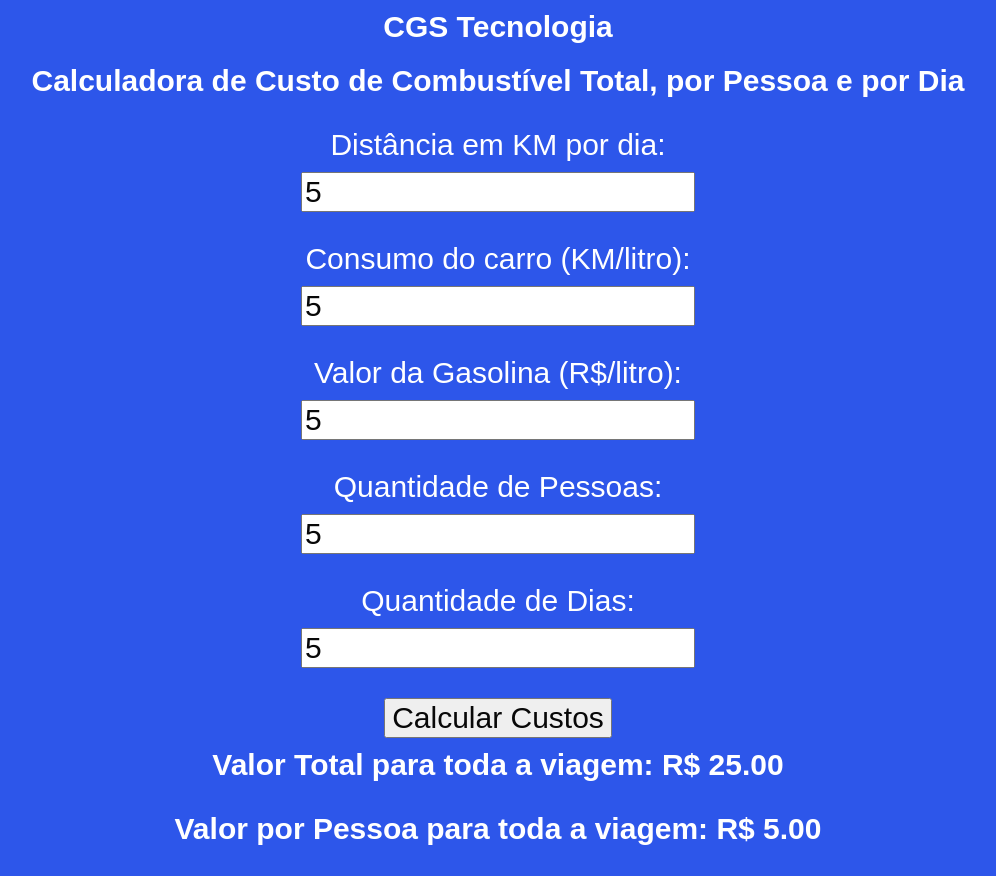
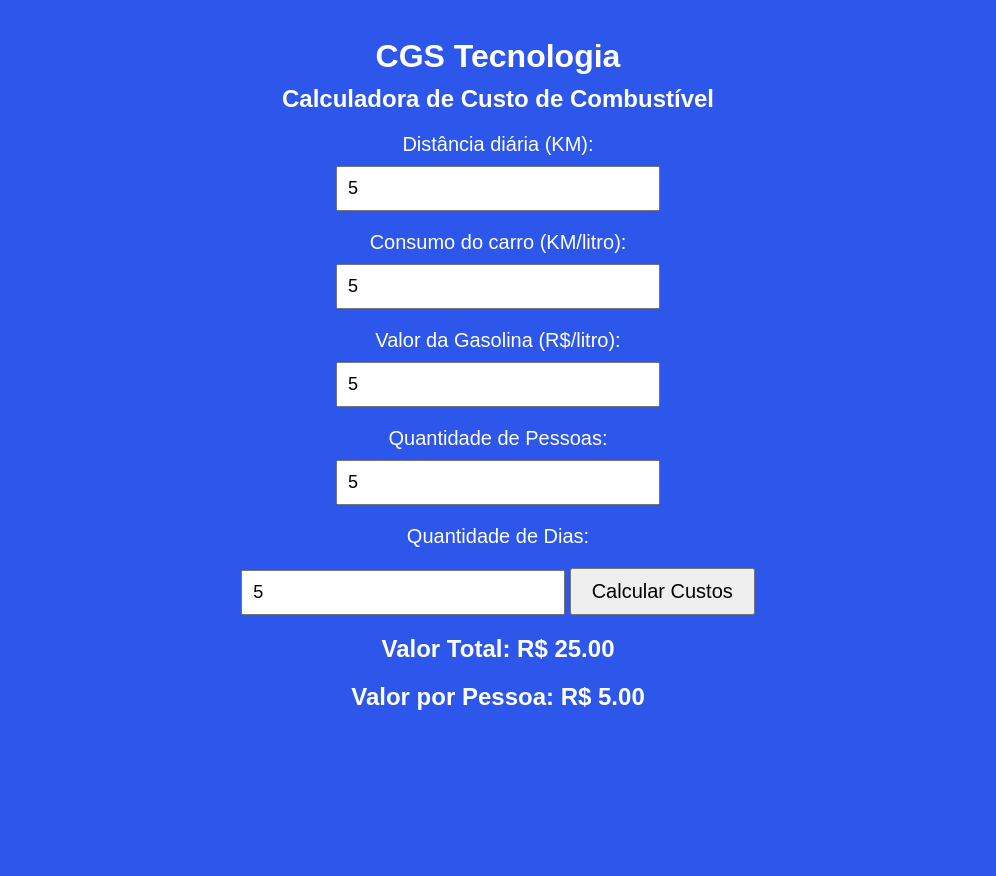
Before and after one commit to cleildogomes/CalculoGasolina, a plain HTML site: page index.html in a window 1280 px wide. Both pictures are taken after typing "5", "5", "5", "5", "5" into the empty fields and a click on the button "Calcular Custos". Shown: the whole page, without its empty margins (142-1138 px from the left). After the commit the page ends 800 px from the top, so only its background shows below. Drawn offline with Linux system fonts and the light colour scheme.

Commit message:
Update index.html

```diff
--- a/index.html
+++ b/index.html
@@ -1,135 +1,86 @@
 <!DOCTYPE html>
-<html>
+<html lang="pt-BR">
 <head>
+    <meta charset="UTF-8">
+    <meta name="viewport" content="width=device-width, initial-scale=1.0">
+    <title>Calculadora de Custo de Combustível</title>
     <style>
         body {
             font-family: Arial, sans-serif;
+            background-color: #2d56ea;
+            color: #fff;
             text-align: center;
-            background-color: #2d56ea;
+            padding: 20px;
         }
 
-        #container {
-            display: flex;
-            flex-direction: column;
-            align-items: center;
-            margin-top: 20px;
-        }
-
-        img {
-            width: 500px;
-            height: 200px;
-            margin: 0 auto;
-            display: block;
-        }
-
-        h1 {
-            font-size: 30px;
-            margin-top: 10px;
-            color: #fff;
-        }
-
-        h2 {
-            font-size: 30px;
-            margin-top: 10px;
-            color: #fff;
-        }
-
-        h3 {
-            font-size: 30px;
-            margin-top: 10px;
-            color: #fff;
+        h1, h2, h3 {
+            margin: 10px 0;
         }
 
         label {
             display: block;
-            font-size: 30px;
-            color: #fff;
-            margin-top: 30px;
+            font-size: 20px;
+            margin-top: 20px;
         }
 
         input {
-
-            font-size: 30px;
-            color: #080808;
+            font-size: 18px;
+            padding: 10px;
             margin-top: 10px;
-            align-items: center;
+            width: 80%;
+            max-width: 300px;
         }
 
         button {
-
-            font-size: 30px;
-            color: #080808;
-            margin-top: 30px;
-            align-items: center;
+            font-size: 20px;
+            padding: 10px 20px;
+            margin-top: 20px;
+            cursor: pointer;
         }
 
-        select {
-            display: block;
-            font-size: 20px;
-            color: #0a0a0a;
-            margin-top: 30px;
-        }
-
-        #password {
-            width: 650px;
-            padding: 10px;
-            margin: 10px;
-            font-size: 18px;
-            text-align: center;
-        }
-
-        #generate-button,
-        #clear-button,
-        #copy-button {
-            padding: 10px 40px;
-            margin: 5px;
-            font-size: 16px;
+        .resultado {
+            font-size: 24px;
+            margin-top: 20px;
         }
     </style>
-    <meta charset="UTF-8">
-
-    <title>Calculadora de Custo de Combustível Total, por Pessoa e por Dia</title>
 </head>
 <body>
     <h1>CGS Tecnologia</h1>
-    <h2>Calculadora de Custo de Combustível Total, por Pessoa e por Dia</h2>
-    <label for="distancia">Distância em KM por dia:</label>
+    <h2>Calculadora de Custo de Combustível</h2>
+
+    <label for="distancia">Distância diária (KM):</label>
     <input type="number" id="distancia" required>
-    <br>
+
     <label for="consumo">Consumo do carro (KM/litro):</label>
     <input type="number" id="consumo" step="0.01" required>
-    <br>
+
     <label for="valorGasolina">Valor da Gasolina (R$/litro):</label>
     <input type="number" id="valorGasolina" step="0.01" required>
-    <br>
+
     <label for="quantidadePessoas">Quantidade de Pessoas:</label>
     <input type="number" id="quantidadePessoas" required>
-    <br>
+
     <label for="quantidadeDias">Quantidade de Dias:</label>
     <input type="number" id="quantidadeDias" required>
-    <br>
+
     <button onclick="calcularCustos()">Calcular Custos</button>
-    <h3>Valor Total para toda a viagem: R$ <span id="resultadoTotal">0</span></h3>
-    <h3>Valor por Pessoa para toda a viagem: R$ <span id="resultadoPorPessoa">0</span></h3>
+
+    <h3 class="resultado">Valor Total: R$ <span id="resultadoTotal">0</span></h3>
+    <h3 class="resultado">Valor por Pessoa: R$ <span id="resultadoPorPessoa">0</span></h3>
 
     <script>
         function calcularCustos() {
-            // Obtem os valores inseridos pelo usuário
-            var distanciaPorDia = document.getElementById('distancia').value;
-            var consumo = document.getElementById('consumo').value;
-            var valorGasolina = document.getElementById('valorGasolina').value;
-            var quantidadePessoas = document.getElementById('quantidadePessoas').value;
-            var quantidadeDias = document.getElementById('quantidadeDias').value;
+            const distanciaPorDia = parseFloat(document.getElementById('distancia').value);
+            const consumo = parseFloat(document.getElementById('consumo').value);
+            const valorGasolina = parseFloat(document.getElementById('valorGasolina').value);
+            const quantidadePessoas = parseInt(document.getElementById('quantidadePessoas').value);
+            const quantidadeDias = parseInt(document.getElementById('quantidadeDias').value);
 
-            // Calcula o custo total considerando todos os dias
-            var custoTotal = (distanciaPorDia * quantidadeDias / consumo) * valorGasolina;
+            const custoTotal = (distanciaPorDia * quantidadeDias / consumo) * valorGasolina;
+            const custoPorPessoa = custoTotal / quantidadePessoas;
 
-            // Divide o custo total pela quantidade de pessoas
-            var custoPorPessoa = custoTotal / quantidadePessoas;
-
-            // Atualiza os resultados na página
-            document.getElementById('resultadoTotal').innerText = custoTotal.toFixed(2);
-            document.getElementById('resultadoPorPessoa').innerText = custoPorPessoa.toFixed(2);
+            document.getElementById('resultadoTotal').textContent = custoTotal.toFixed(2);
+            document.getElementById('resultadoPorPessoa').textContent = custoPorPessoa.toFixed(2);
         }
     </script>
 </body>
```
